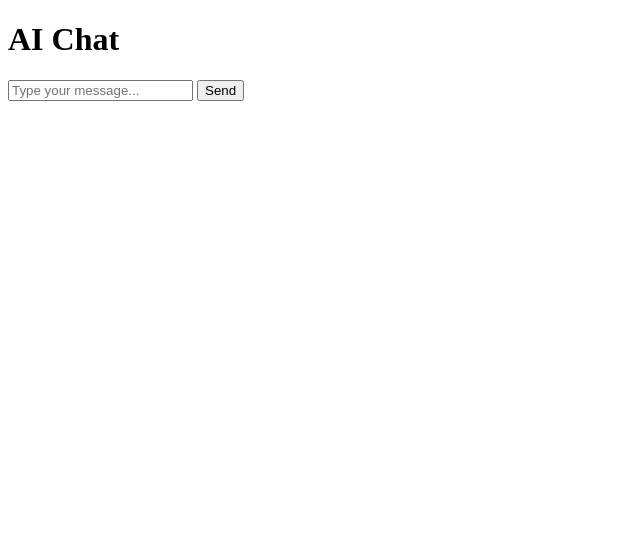
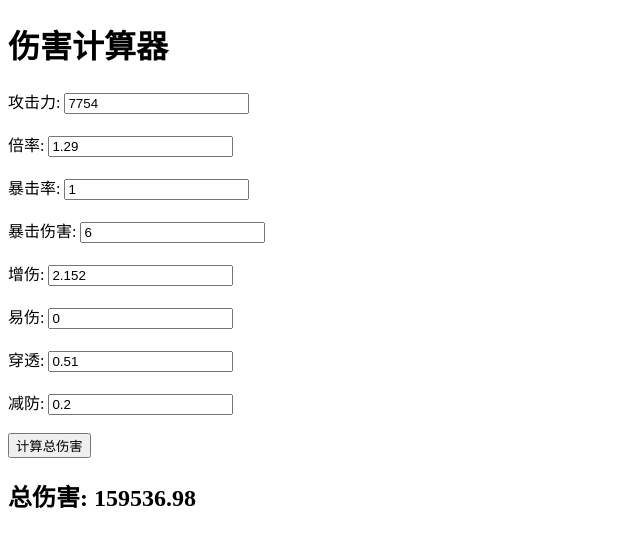
Before and after one commit to paopaoandlingyia/paopao0.github.io, a plain HTML site: page index.html in a window 1280 px wide. Shown: the whole page, without its empty margins (0-640 px from the left). Drawn offline with Linux system fonts and the light colour scheme.

Commit message:
Update index.html

```diff
--- a/index.html
+++ b/index.html
@@ -1,59 +1,70 @@
 <!DOCTYPE html>
-<html>
+<html lang="zh-CN">
 <head>
-    <title>AI Chat</title>
-    <style>
-        /* ... (CSS styles remain the same) ... */
-    </style>
+    <meta charset="UTF-8">
+    <meta name="viewport" content="width=device-width, initial-scale=1.0">
+    <title>伤害计算器</title>
 </head>
 <body>
-    <div id="chat-container">
-        <h1>AI Chat</h1>
-        <div id="chat-output"></div>
-        <input type="text" id="user-input" placeholder="Type your message...">
-        <button onclick="sendMessage()">Send</button>
-    </div>
+    <h1>伤害计算器</h1>
+    <form id="damageForm">
+        <label for="attackPower">攻击力:</label>
+        <input type="number" id="attackPower" name="attackPower" value="7754"><br><br>
+
+        <label for="rate">倍率:</label>
+        <input type="number" step="0.01" id="rate" name="rate" value="1.29"><br><br>
+
+        <label for="critChance">暴击率:</label>
+        <input type="number" step="0.01" id="critChance" name="critChance" value="1"><br><br>
+
+        <label for="critDamage">暴击伤害:</label>
+        <input type="number" id="critDamage" name="critDamage" value="6"><br><br>
+
+        <label for="increasedDamage">增伤:</label>
+        <input type="number" step="0.001" id="increasedDamage" name="increasedDamage" value="2.152"><br><br>
+
+        <label for="vulnerability">易伤:</label>
+        <input type="number" step="0.01" id="vulnerability" name="vulnerability" value="0"><br><br>
+
+        <label for="penetration">穿透:</label>
+        <input type="number" step="0.01" id="penetration" name="penetration" value="0.51"><br><br>
+
+        <label for="defenseReduction">减防:</label>
+        <input type="number" step="0.01" id="defenseReduction" name="defenseReduction" value="0.2"><br><br>
+
+        <input type="button" value="计算总伤害" onclick="calculateTotalDamage()">
+    </form>
+
+    <h2>总伤害: <span id="totalDamage">159536.98</span></h2>
 
     <script>
-        const API_URL = 'https://burn.hair/v1/chat/completions';
-        const API_KEY = 'sk-YCsPQsFRDiqk8xbW381eF4B0Ac2d405a86E52d80E5D729De'; // 替换为你的API密钥
+        function calculateDamage(attackPower, rate, critChance, critDamage, increasedDamage, vulnerability, penetration, defenseReduction) {
+            const attackZone = attackPower; // 攻击力
+            const rateZone = rate; // 倍率
+            const critZone = 1 + critChance * critDamage; // 暴击区
+            const increaseZone = 1 + increasedDamage; // 增伤区
+            const vulnerabilityZone = 1 + vulnerability; // 易伤区
+            const resistanceZone = 1 + penetration; // 抗性区
+            const defenseZone = 1000 / (1000 + 1100 * (1 - Math.min(defenseReduction, 1))); // 防御区，防止 defenseReduction >= 1 时除以 0
+            const tenacityZone = 0.9; // 韧性区固定为0.9
 
-        let conversationHistory = [];
+            // 计算总伤害
+            let totalDamage = attackZone * rateZone * critZone * increaseZone * vulnerabilityZone * resistanceZone * defenseZone * tenacityZone;
+            return totalDamage;
+        }
 
-        async function sendMessage() {
-            const userInput = document.getElementById('user-input');
-            const chatOutput = document.getElementById('chat-output');
+        function calculateTotalDamage() {
+            const attackPower = parseFloat(document.getElementById('attackPower').value);
+            const rate = parseFloat(document.getElementById('rate').value);
+            const critChance = parseFloat(document.getElementById('critChance').value);
+            const critDamage = parseFloat(document.getElementById('critDamage').value);
+            const increasedDamage = parseFloat(document.getElementById('increasedDamage').value);
+            const vulnerability = parseFloat(document.getElementById('vulnerability').value);
+            const penetration = parseFloat(document.getElementById('penetration').value);
+            const defenseReduction = parseFloat(document.getElementById('defenseReduction').value);
 
-            const message = userInput.value;
-            userInput.value = '';
-
-            chatOutput.innerHTML += `<p><strong>You:</strong> ${message}</p>`;
-
-            conversationHistory.push({ role: 'user', content: message });
-
-            const response = await fetch(API_URL, {
-                method: 'POST',
-                headers: {
-                    'Content-Type': 'application/json',
-                    'Authorization': `Bearer ${API_KEY}`
-                },
-                body: JSON.stringify({
-                    model: 'claude-3-opus-20240229',
-                    max_tokens: 1024,
-                    messages: conversationHistory
-                })
-            });
-
-            const data = await response.json();
-            console.log('API response:', data);
-
-            if (data.content && data.content[0]) {
-                const botMessage = data.content[0].text;
-                chatOutput.innerHTML += `<p><strong>AI:</strong> ${botMessage}</p>`;
-                conversationHistory.push({ role: 'assistant', content: botMessage });
-            } else {
-                chatOutput.innerHTML += `<p><strong>Error:</strong> Unable to parse API response.</p>`;
-            }
+            const totalDamage = calculateDamage(attackPower, rate, critChance, critDamage, increasedDamage, vulnerability, penetration, defenseReduction);
+            document.getElementById('totalDamage').innerText = totalDamage.toFixed(2);
         }
     </script>
 </body>
```
